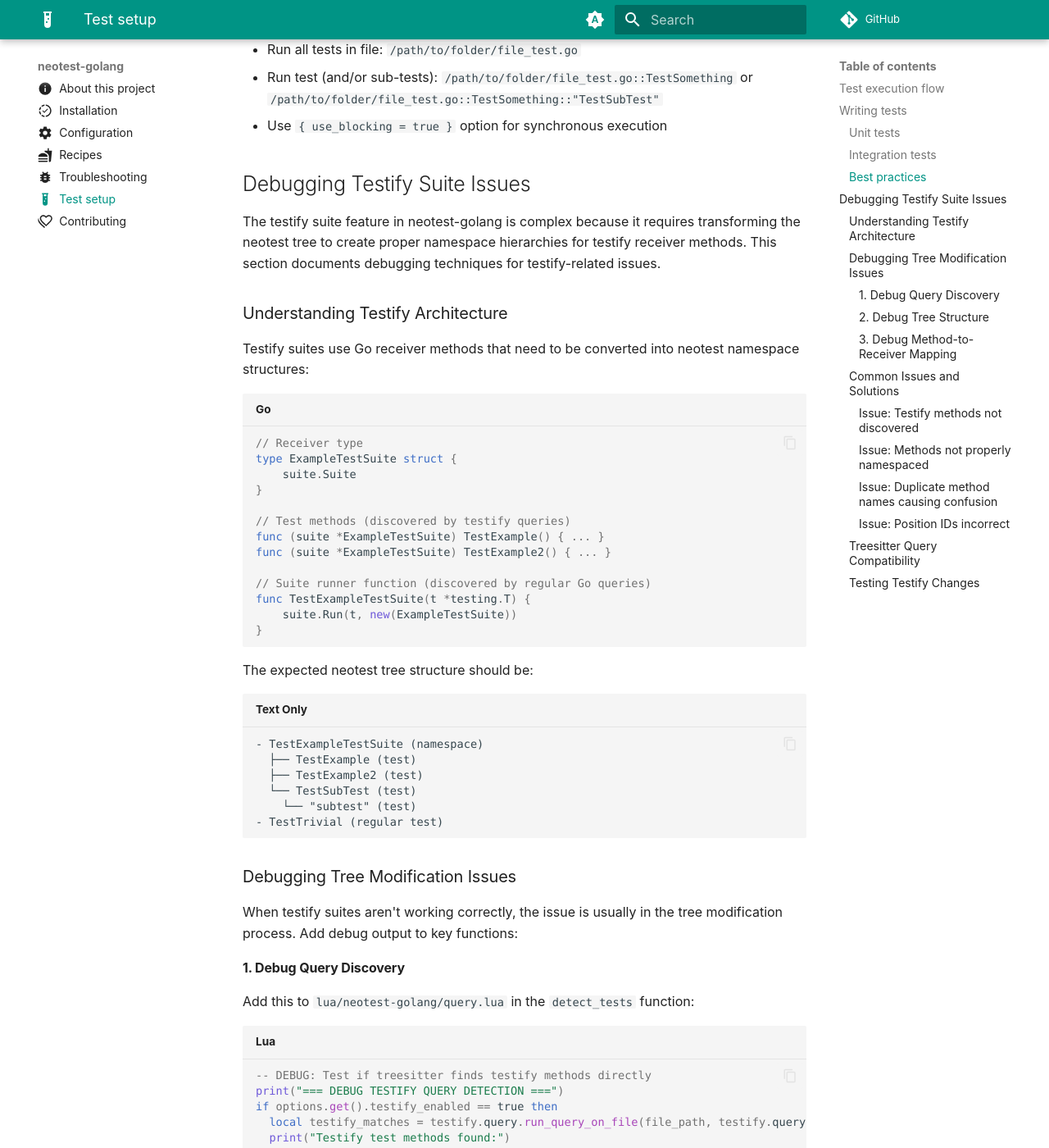
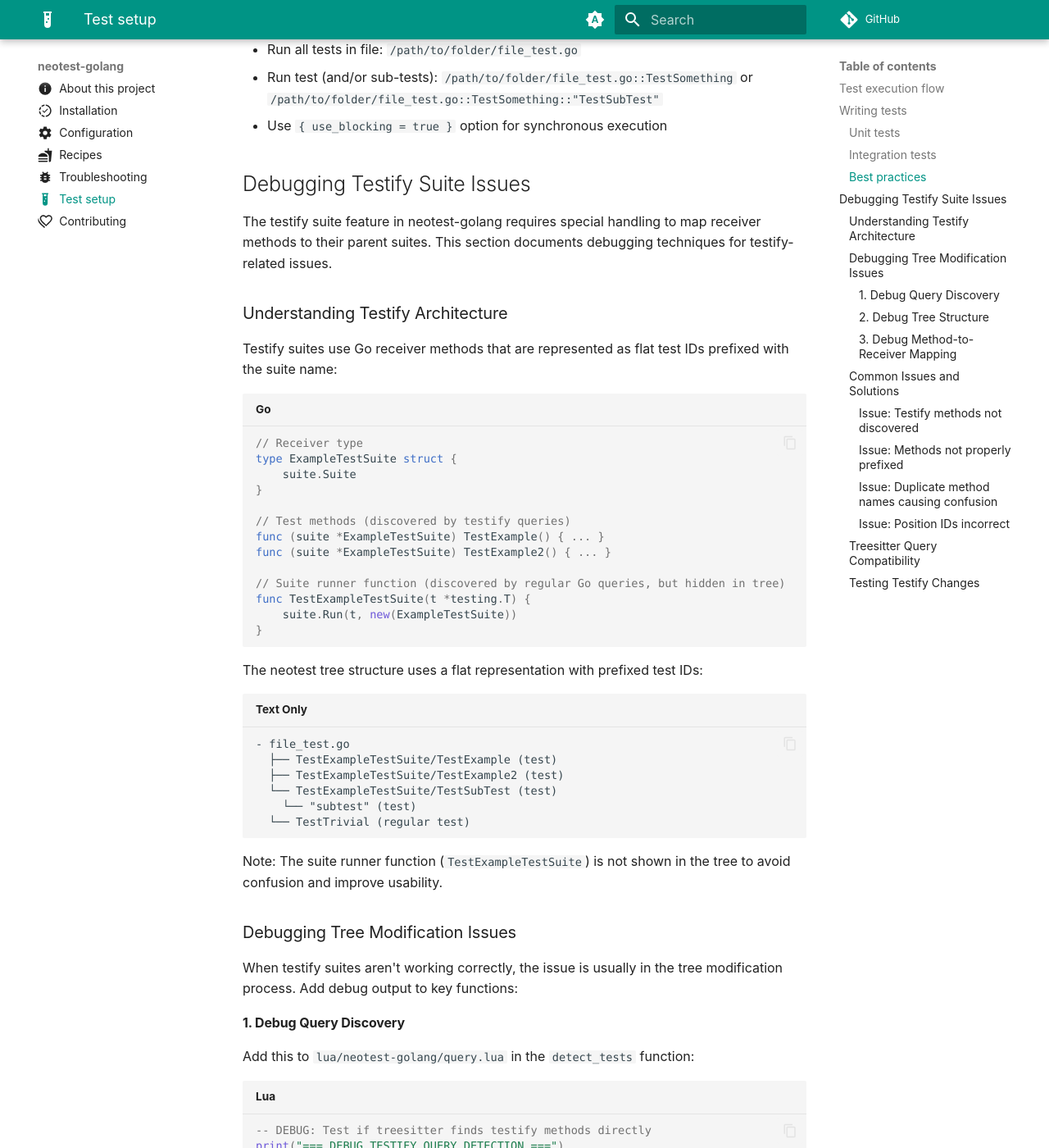
Before and after one commit to fredrikaverpil/neotest-golang, an MkDocs documentation site: the page built from docs/test.md, in a window 1280 px wide and 1400 px high, scrolled down 2329 px. Shown: the whole window at 82% size. Built offline with MkDocs 1.6.1 and Material for MkDocs 9.7.7, drawn with Linux system fonts in a browser that asks for light colours; comment, search, counter and statistics services are not loaded; some of the changed text lies outside the part shown.

Commit message:
docs(testify): update documentation to reflect flat structure implementation
Updates include:
- config.md: Simplified warning to reflect easier implementation
- test.md: Updated debugging guide with flat structure examples
- HISTORY/FLAT_STRUCTURE.md: Comprehensive documentation of approach
- lookup.lua: Updated comments to remove namespace references

The flat structure eliminates namespace nodes and uses prefixed test IDs
(e.g., TestSuite/TestMethod) that match go test -run syntax.

````diff
--- a/docs/test.md
+++ b/docs/test.md
@@ -128,15 +128,14 @@ When writing tests...
 
 ## Debugging Testify Suite Issues
 
-The testify suite feature in neotest-golang is complex because it requires
-transforming the neotest tree to create proper namespace hierarchies for testify
-receiver methods. This section documents debugging techniques for
-testify-related issues.
+The testify suite feature in neotest-golang requires special handling to map
+receiver methods to their parent suites. This section documents debugging
+techniques for testify-related issues.
 
 ### Understanding Testify Architecture
 
-Testify suites use Go receiver methods that need to be converted into neotest
-namespace structures:
+Testify suites use Go receiver methods that are represented as flat test IDs
+prefixed with the suite name:
 
 ```go
 // Receiver type
@@ -148,22 +147,25 @@ type ExampleTestSuite struct {
 func (suite *ExampleTestSuite) TestExample() { ... }
 func (suite *ExampleTestSuite) TestExample2() { ... }
 
-// Suite runner function (discovered by regular Go queries)
+// Suite runner function (discovered by regular Go queries, but hidden in tree)
 func TestExampleTestSuite(t *testing.T) {
     suite.Run(t, new(ExampleTestSuite))
 }
 ```
 
-The expected neotest tree structure should be:
+The neotest tree structure uses a flat representation with prefixed test IDs:
 
 ```
-- TestExampleTestSuite (namespace)
-  ├── TestExample (test)
-  ├── TestExample2 (test)
-  └── TestSubTest (test)
+- file_test.go
+  ├── TestExampleTestSuite/TestExample (test)
+  ├── TestExampleTestSuite/TestExample2 (test)
+  └── TestExampleTestSuite/TestSubTest (test)
     └── "subtest" (test)
-- TestTrivial (regular test)
+  └── TestTrivial (regular test)
 ```
+
+Note: The suite runner function (`TestExampleTestSuite`) is not shown in the
+tree to avoid confusion and improve usability.
 
 ### Debugging Tree Modification Issues
 
@@ -261,12 +263,13 @@ print("=====================================")
   (not `@test_name`)
 - **Check**: Enable debug output in query detection to see if methods are found
 
-#### Issue: Methods not properly namespaced
+#### Issue: Methods not properly prefixed
 
-- **Symptom**: Flat test structure instead of namespace hierarchy
-- **Cause**: Tree modification not creating proper parent-child relationships
-- **Solution**: Check method-to-receiver mapping and tree creation logic
-- **Check**: Debug tree structure before/after modification
+- **Symptom**: Test IDs missing suite name prefix (e.g., `TestMethod` instead of
+  `SuiteName/TestMethod`)
+- **Cause**: Tree modification not properly renaming test IDs with suite prefix
+- **Solution**: Check method-to-receiver mapping and ID renaming logic
+- **Check**: Debug tree structure to verify test IDs have correct format
 
 #### Issue: Duplicate method names causing confusion
 
@@ -281,8 +284,8 @@ print("=====================================")
 
 - **Symptom**: Test execution fails or doesn't match expected IDs
 - **Cause**: ID replacement logic not updating position IDs correctly
-- **Solution**: Ensure regex replacement updates IDs from `::MethodName` to
-  `::SuiteFunction::MethodName`
+- **Solution**: Ensure ID renaming updates test IDs from `::MethodName` to
+  `::SuiteName/MethodName` (using `/` separator to match `go test -run` format)
 - **Check**: Compare expected vs actual position IDs in test assertions
 
 ### Treesitter Query Compatibility
````
Also changed, not shown: HISTORY/FLAT_STRUCTURE.md (added, +298 -0 lines), docs/config.md (+4 -6 lines), 1 other file.
